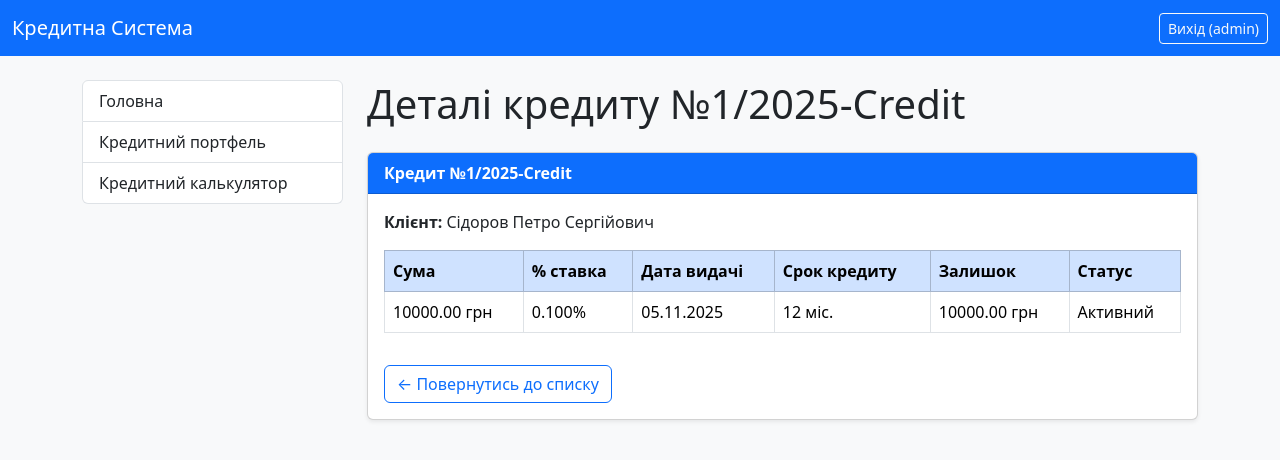
After one commit to koliada1973/mysite_project, a Django app: page /credit/1/ in a window 1280 px wide. The commit adds this page. Shown: the top 460 px of the page. Run offline with Django 5.2, Linux system fonts and the light colour scheme; a user stored in the database is signed in; data comes from the database, SQL or seed files in the repository; both versions use the stored data as it was after the commit.

Commit message:
Додано список кредитів клієнта та всіх кредитів для менеджерів. Також з списку перехід до деталей кредиту

```diff
--- a/mysite/credit_system/templates/credit_system/base.html
+++ b/mysite/credit_system/templates/credit_system/base.html
@@ -35,9 +35,21 @@
         <a href="{% url 'index' %}" class="list-group-item list-group-item-action">
           Головна
         </a>
-        <a href="{% url 'user_credits_list' %}" class="list-group-item list-group-item-action">
-          Мої кредити
-        </a>
+
+        {% if user.is_authenticated %}
+            <!-- Якщо користувач - це штатний працівник, то він бачить кнопку Кредитний портфель -->
+            {% if user.is_superuser or user.is_manager %}
+                <a href="{% url 'all_credits_list' %}" class="list-group-item list-group-item-action">
+                    Кредитний портфель
+                </a>
+            <!-- Якщо користувач - це клієнт, то він бачить кнопку Мої кредити -->
+            {% elif user.is_client %}
+                <a href="{% url 'user_credits_list' %}" class="list-group-item list-group-item-action">
+                    Мої кредити
+                </a>
+            {% endif %}
+        {% endif %}
+
         <a href="#" class="list-group-item list-group-item-action">
           Кредитний калькулятор
         </a>
@@ -52,6 +64,6 @@
   </div>
 </div>
 
-<script src="https://cdn.jsdelivr.net/npm/bootstrap@5.3.3/dist/js/bootstrap.bundle.min.js"></script>
+{#<script src="https://cdn.jsdelivr.net/npm/bootstrap@5.3.3/dist/js/bootstrap.bundle.min.js"></script>#}
 </body>
 </html>
--- /dev/null
+++ b/mysite/credit_system/templates/credit_system/credit_detail.html
@@ -0,0 +1,116 @@
+{% extends "credit_system/base.html" %}
+
+{% block page_title %}Деталі кредиту №{{ credit.number }}{% endblock %}
+
+{#{% block content %}#}
+{#<div class="card shadow-sm p-4">#}
+{#    <h5 class="mb-4">Кредит №{{ credit.number }}</h5>#}
+{#    <form>#}
+{#        {{ form.as_p }}#}
+{#    </form>#}
+{##}
+{#    <a href="{% url 'user_credits_list' %}" class="btn btn-outline-primary mt-3">← Повернутись до списку</a>#}
+{#</div>#}
+{#{% endblock %}#}
+
+{#{% block content %}#}
+{#<div class="card shadow-sm">#}
+{#  <div class="card-header bg-primary text-white">#}
+{#    <strong>Кредит №{{ credit.number }}</strong>#}
+{#  </div>#}
+{#  <div class="card-body">#}
+{#    <p><strong>Кредит №:</strong> {{ credit.number }}</p>#}
+{#    <p><strong>Користувач:</strong> {{ credit.user.last_name }} {{ credit.user.first_name }}</p>#}
+{#    <p><strong>Сума кредиту:</strong> {{ credit.summa_credit }} грн</p>#}
+{#    <p><strong>Процентна ставка:</strong> {{ credit.percent }}%</p>#}
+{#    <p><strong>Дата видачі:</strong> {{ credit.start_date|date:"d.m.Y" }}</p>#}
+{#    <p><strong>Термін:</strong> {{ credit.srok_months }} міс.</p>#}
+{#    <p><strong>Залишок:</strong> {{ credit.ostatok }} грн</p>#}
+{#    <p><strong>Статус:</strong>#}
+{#        {% if credit.closed %}#}
+{#            <span class="badge bg-success">Закритий</span>#}
+{#        {% else %}#}
+{#            <span class="badge bg-warning text-dark">Активний</span>#}
+{#        {% endif %}#}
+{#    </p>#}
+{##}
+{#    {% if credit.purpose %}#}
+{#        <p><strong>Ціль кредиту:</strong> {{ credit.purpose }}</p>#}
+{#    {% endif %}#}
+{#    {% if credit.note %}#}
+{#        <p><strong>Примітка:</strong> {{ credit.note }}</p>#}
+{#    {% endif %}#}
+{##}
+{#    <!-- Якщо користувач - це штатний працівник, то він до списку всіх кредитів -->#}
+{#    {% if user.is_superuser or user.is_manager %}#}
+{#        <a href="{% url 'all_credits_list' %}" class="btn btn-outline-primary mt-3">← Повернутись до списку</a>#}
+{##}
+{#    <!-- Якщо користувач - це клієнт, то він повертається до списку своїх кредитів -->#}
+{#    {% elif user.is_client %}#}
+{#        <a href="{% url 'user_credits_list' %}" class="btn btn-outline-primary mt-3">← Повернутись до списку</a>#}
+{#    {% endif %}#}
+{#  </div>#}
+{#</div>#}
+{#{% endblock %}#}
+
+{% block content %}
+<div class="card shadow-sm">
+  <div class="card-header bg-primary text-white">
+    <strong>Кредит №{{ credit.number }}</strong>
+  </div>
+  <div class="card-body">
+
+    <table class="table table-bordered table-hover">
+                <thead class="table-primary">
+                    <tr>
+{#                        <th>Номер</th>#}
+{#                        <th>Позичальник</th>#}
+                        <th>Сума</th>
+                        <th>% ставка</th>
+                        <th>Дата видачі</th>
+                        <th>Срок кредиту</th>
+                        <th>Залишок</th>
+                        <th>Статус</th>
+                    </tr>
+                </thead>
+            <tbody>
+
+                    <tr>
+{#                        <td>{{ credit.number }}</td>#}
+{#                        <td>#}
+{#                            <a href="{% url 'credit_detail' credit.pk %}" class="text-decoration-none fw-bold text-primary">#}
+{#                                    {{ credit.number }}#}
+{#                            </a>#}
+{#                        </td>#}
+                        <p><strong>Клієнт:</strong> {{ credit.user }}</p>
+                        <td>{{ credit.summa_credit }} грн</td>
+                        <td>{{ credit.percent }}%</td>
+                        <td>{{ credit.start_date|date:"d.m.Y" }}</td>
+                        <td>{{ credit.srok_months }} міс.</td>
+                        <td>{{ credit.ostatok }} грн</td>
+                        <td>
+                        {% if credit.closed %}
+{#                            <span class="badge bg-success">Закритий</span>#}
+                            <span>Закритий</span>
+                        {% else %}
+{#                            <span class="badge bg-warning text-dark">Активний</span>#}
+                            <span>Активний</span>
+                        {% endif %}
+                        </td>
+                    </tr>
+
+            </tbody>
+            </table>
+
+
+    <!-- Якщо користувач - це штатний працівник, то він до списку всіх кредитів -->
+    {% if user.is_superuser or user.is_manager %}
+        <a href="{% url 'all_credits_list' %}" class="btn btn-outline-primary mt-3">← Повернутись до списку</a>
+
+    <!-- Якщо користувач - це клієнт, то він повертається до списку своїх кредитів -->
+    {% elif user.is_client %}
+        <a href="{% url 'user_credits_list' %}" class="btn btn-outline-primary mt-3">← Повернутись до списку</a>
+    {% endif %}
+  </div>
+</div>
+{% endblock %}
--- a/mysite/credit_system/templates/credit_system/registration/login.html
+++ b/mysite/credit_system/templates/credit_system/registration/login.html
@@ -18,14 +18,12 @@
 
             <div class="mb-3">
               <label for="id_username" class="form-label">Логін</label>
-      <input type="text" name="username" id="id_username"
-             class="form-control" required autofocus>
+              <input type="text" name="username" id="id_username" class="form-control" required autofocus>
             </div>
 
             <div class="mb-3">
               <label for="id_password" class="form-label">Пароль</label>
-      <input type="password" name="password" id="id_password"
-             class="form-control" required>
+              <input type="password" name="password" id="id_password" class="form-control" required>
             </div>
 
             {% if next %}
--- a/mysite/credit_system/urls.py
+++ b/mysite/credit_system/urls.py
@@ -2,12 +2,15 @@ from django.urls import path
 from . import views
 from django.contrib.auth import views as auth_views
 
-from .views import UserCreditsView, index
+from .views import UserCreditsView, index, AllCreditsView, CreditDetailView
 
 urlpatterns = [
     # path('', views.index, name='index'),
     path('', index, name='index'),
     path('my-credits/', UserCreditsView.as_view(), name='user_credits_list'),
+    path('all-credits/', AllCreditsView.as_view(), name='all_credits_list'),
+    path('credit/<int:pk>/', views.CreditDetailView.as_view(), name='credit_detail'),
     path('login/', auth_views.LoginView.as_view(template_name='credit_system/registration/login.html'), name='login'),
     path('logout/', auth_views.LogoutView.as_view(next_page='index'), name='logout'),
+
 ]
--- a/mysite/credit_system/views.py
+++ b/mysite/credit_system/views.py
@@ -1,9 +1,11 @@
 from django.contrib.auth.mixins import LoginRequiredMixin
+from django.core.exceptions import PermissionDenied
 from django.shortcuts import render
 
-from django.http import HttpResponse
-from django.views.generic import ListView
+from django.http import HttpResponse, request
+from django.views.generic import ListView, DetailView
 
+from credit_system.forms import CreditDetailForm
 from credit_system.models import Credit
 
 
@@ -11,7 +13,7 @@ from credit_system.models import Credit
 def index(request):
     context = {
         'page_title': 'Ласкаво просимо!',
-        'content_message': 'Оберіть потрібну опцію в меню.'
+        'content_message': 'Оберіть потрібну опцію в меню'
     }
     return render(request, 'credit_system/index.html', context)
 
@@ -24,7 +26,60 @@ class UserCreditsView(LoginRequiredMixin, ListView):
     def get_queryset(self):
         if self.request.user.is_authenticated:
             # Фільтруємо об'єкти Order, де поле 'user' дорівнює поточному користувачеві (self.request.user)
-            return Credit.objects.filter(user=self.request.user).order_by('-start_date')
+            return Credit.objects.filter(user=self.request.user).order_by('closed', '-start_date')
 
         # Якщо з якоїсь причини не автентифікований, повертаємо пустий список
         return Credit.objects.none()
+
+# Для штатних працівників показувати список всіх кредитів
+class AllCreditsView(LoginRequiredMixin, ListView):
+    model = Credit
+    template_name = 'credit_system/all_credits.html'
+    context_object_name = 'credits'
+
+    def get_queryset(self):
+        user = self.request.user
+        # Якщо користувач — менеджер або адмін, показуємо всі кредити
+        if user.is_superuser or user.is_manager:
+            return Credit.objects.all().order_by('closed', '-start_date')
+        # Інакше повертаємо лише свої кредити (на випадок, якщо клієнт спробує вручну відкрити сторінку)
+        return Credit.objects.filter(user=user)
+
+
+class CreditDetailView(LoginRequiredMixin, DetailView):
+    model = Credit
+    template_name = 'credit_system/credit_detail.html'
+    context_object_name = 'credit'
+
+    # Обмежуємо доступ: клієнт бачить лише свої кредити
+    # def get_object(self, queryset=None):
+        # if self.request.user.is_authenticated:
+        #     # Фільтруємо об'єкти Order, де поле 'user' дорівнює поточному користувачеві (self.request.user)
+        #     return Credit.objects.filter(user=self.request.user).order_by('closed', '-start_date')
+        #
+        # # Якщо з якоїсь причини не автентифікований, повертаємо пустий список
+        # return Credit.objects.none()
+        # obj = super().get_object(queryset)
+        # user = self.request.user
+        # if user.is_superuser or user.is_manager or obj.user == user:
+        #     return obj
+        # else:
+        #     raise PermissionDenied  # 🚫 клієнт не може бачити чужий кредит
+    def get_queryset(self):
+        user = self.request.user
+        if user.is_superuser or user.is_manager:
+            return Credit.objects.all()
+        return Credit.objects.filter(user=user)
+
+    def get_object(self, queryset=None):
+        credit = super().get_object(queryset)
+        user = self.request.user
+        if not (user.is_superuser or user.is_manager or credit.user == user):
+            raise PermissionDenied
+        return credit
+
+    # # Це потрібно тільки для форми
+    # def get_context_data(self, **kwargs):
+    #     context = super().get_context_data(**kwargs)
+    #     context['form'] = CreditDetailForm(instance=self.object)
+    #     return context
--- a/mysite/mysite/urls.py
+++ b/mysite/mysite/urls.py
@@ -16,8 +16,15 @@ Including another URLconf
 """
 from django.contrib import admin
 from django.urls import path, include
+from django.conf.urls import handler403
+from django.shortcuts import render
 
 urlpatterns = [
     path('admin/', admin.site.urls),
     path('', include('credit_system.urls')),
 ]
+
+def forbidden_view(request, exception=None):
+    return render(request, 'credit_system/forbidden.html', status=403)
+
+handler403 = forbidden_view
```
Also changed, not shown: mysite/credit_system/forms.py (added, +23 -0 lines), mysite/credit_system/models.py (+11 -1 lines), mysite/credit_system/templates/credit_system/404.html (added, +9 -0 lines), mysite/credit_system/templates/credit_system/all_credits.html (added, +48 -0 lines), mysite/credit_system/templates/credit_system/forbidden.html (added, +10 -0 lines), mysite/credit_system/templates/credit_system/index.html (+23 -1 lines), mysite/credit_system/templates/credit_system/my_credits.html (+49 -6 lines), mysite/credit_system/migrations/0005_credit_closed.py (added), mysite/db.sqlite3. Lines whose indentation alone changed are shown as unchanged.
